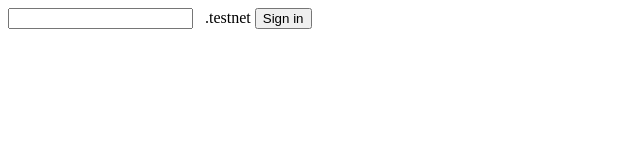
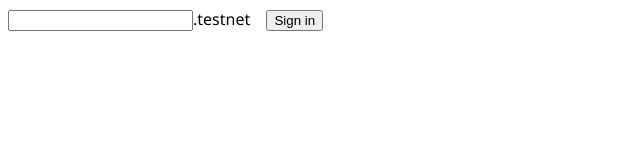
Before and after one commit to Zak-Zak/spin-task, a website: page public/index.html in a window 1280 px wide. Shown: the full height of the page, 0-640 px from the left. Drawn offline with Linux system fonts and the light colour scheme.

Commit message:
STYLE: update index.html

```diff
--- a/public/index.html
+++ b/public/index.html
@@ -5,6 +5,10 @@
     <meta name="viewport" content="width=device-width, initial-scale=1.0">
     <title>Document</title>
     <style>
+        body {
+            font-family: 'Segoe UI', Tahoma, Geneva, Verdana, sans-serif;
+        }
+
         .contentBlock {
             margin-bottom: 24px;
         }
@@ -13,7 +17,7 @@
             display: none;
         }
 
-        #username {
+        #username + span {
             margin-right: 12px;
         }
 
@@ -25,6 +29,7 @@
             margin-top: 48px;
             border-collapse: collapse;
             background-color: lightgray;
+            font-weight: 500;
         }
 
         #order-book tr.ask {
@@ -37,14 +42,14 @@
 
         #order-book th,
         #order-book td {
-            padding: 8px 16px;
+            padding: 4px 16px;
             border: 1px solid darkgray;
         }
     </style>
 </head>
 <body>
     <div class="contentBlock">
-        <input id="username" type="text" value=""/>.testnet
+        <input id="username" type="text" value=""/><span>.testnet</span>
         <button id="sign-button">Sign in</button>
     </div>
 
```
